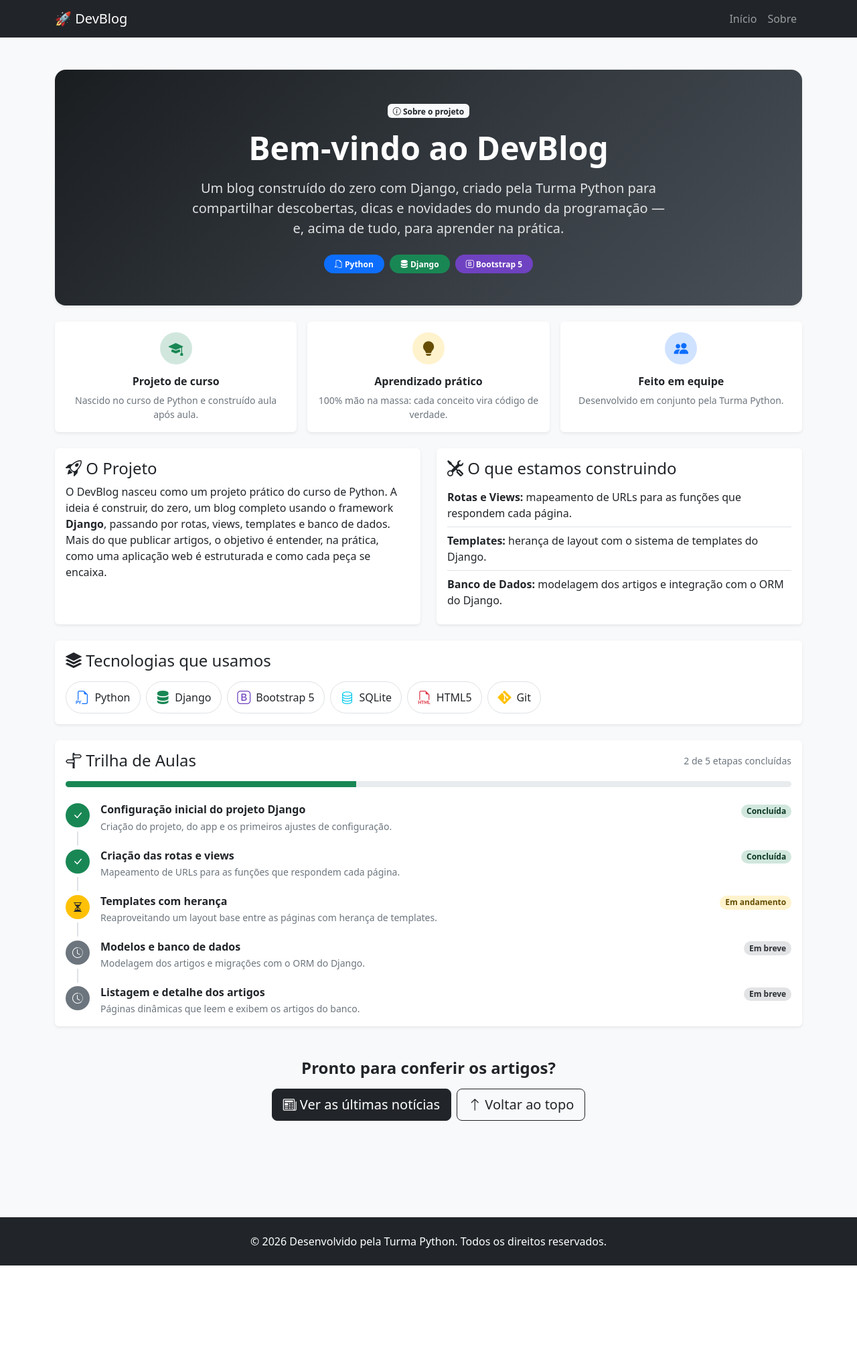
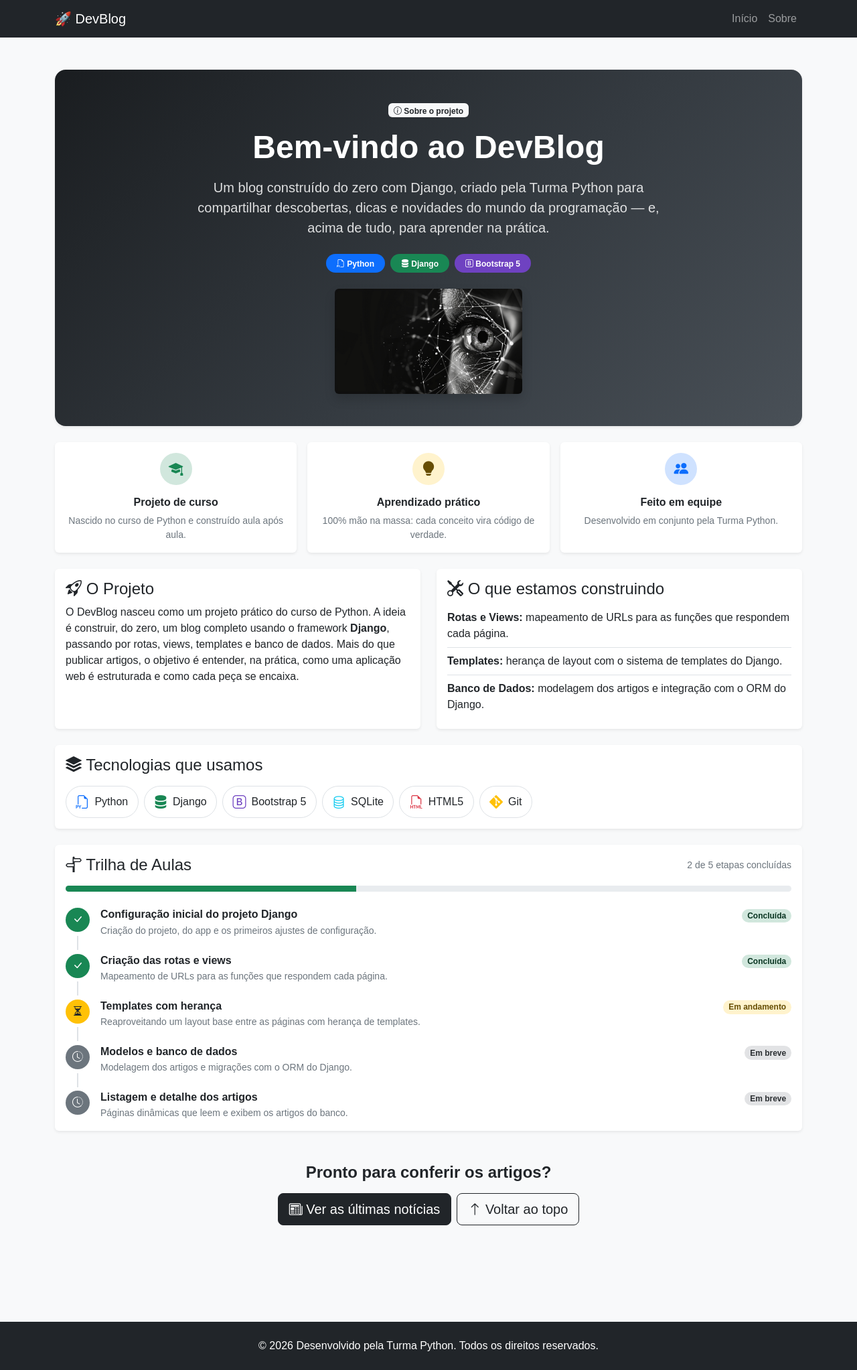
Before and after one commit to Napoleao1/DEV-BLOG, a Django app: page /sobre/ in a window 1280 px wide. Shown: the whole page at 67% size. Before the commit the page ends 1889 px from the top, so only its background shows below. Run offline with Django 5.2, Linux system fonts and the light colour scheme.

Commit message:
adicionar imagem do logo na pagina Sobre com static

```diff
--- /dev/null
+++ b/blog/static/blog/css/style.css
@@ -0,0 +1,4 @@
+body{
+background-color: #819db6;
+font-family: Arial, sans-serif;
+}
--- a/blog/templates/blog/sobre.html
+++ b/blog/templates/blog/sobre.html
@@ -1,4 +1,5 @@
 {% extends 'blog/base.html' %}
+{% load static %}
 
 {% block title %}Sobre · DevBlog{% endblock %}
 
@@ -80,11 +81,17 @@
                 compartilhar descobertas, dicas e novidades do mundo da programação —
                 e, acima de tudo, para aprender na prática.
             </p>
-            <div class="d-flex flex-wrap justify-content-center gap-2">
+            <div class="d-flex flex-wrap justify-content-center gap-2 mb-4">
                 <span class="badge rounded-pill bg-primary px-3 py-2"><i class="bi bi-filetype-py"></i> Python</span>
                 <span class="badge rounded-pill bg-success px-3 py-2"><i class="bi bi-server"></i> Django</span>
                 <span class="badge rounded-pill px-3 py-2" style="background:#6f42c1;"><i class="bi bi-bootstrap"></i> Bootstrap 5</span>
             </div>
+
+            <!-- Imagem do projeto (carregada da pasta static) -->
+            <img src="{% static 'blog/images/logo.png' %}"
+                 alt="Logo do DevBlog"
+                 class="img-fluid rounded shadow"
+                 style="max-width: 280px;">
         </div>
     </section>
 
```
Also changed, not shown: blog/static/blog/images/logo.png (added).
